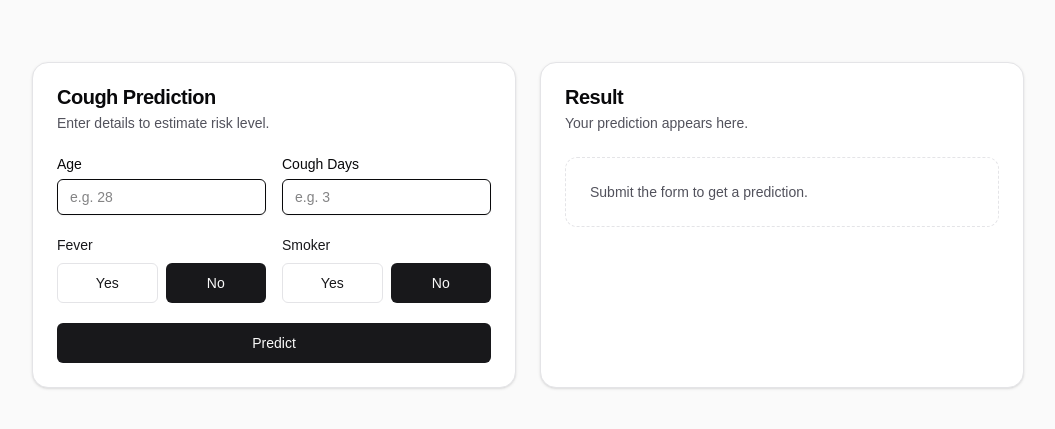
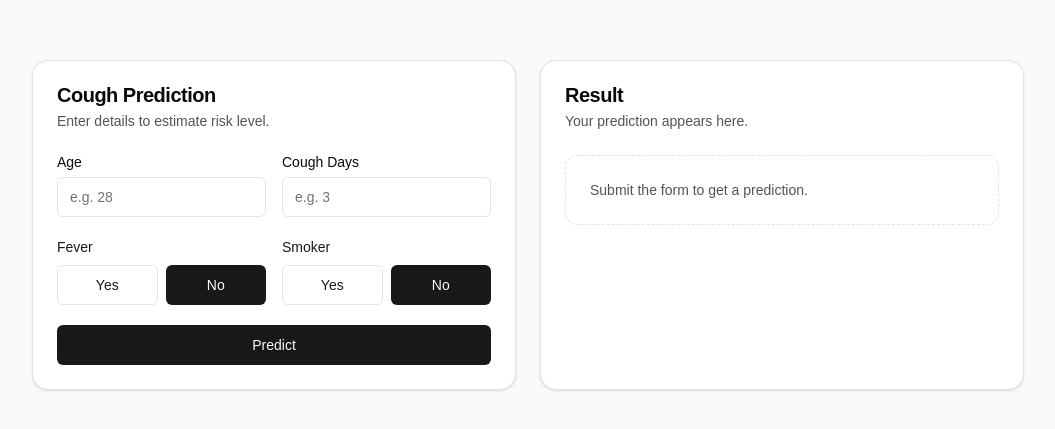
Before and after one commit to Surajphirke3/LOCKDOWN_3.19_SDG3, a Next.js app in the folder frontend/: page /cough-prediction in a window 1280 px wide. Shown: the part 175-604 px from the top of the page, without its empty margins (112-1167 px from the left). Built offline with nearby package versions, Linux system fonts and the light colour scheme.

Commit message:
feat(ui): add input component

```diff
--- /dev/null
+++ b/frontend/src/components/ui/input.tsx
@@ -0,0 +1,18 @@
+import * as React from 'react';
+
+import { cn } from '@/lib/utils';
+
+export const Input = React.forwardRef<HTMLInputElement, React.InputHTMLAttributes<HTMLInputElement>>(
+  ({ className, type, ...props }, ref) => (
+    <input
+      ref={ref}
+      type={type}
+      className={cn(
+        'flex h-10 w-full rounded-md border border-zinc-200 bg-white px-3 py-2 text-sm ring-offset-white file:border-0 file:bg-transparent file:text-sm file:font-medium placeholder:text-zinc-500 focus-visible:outline-none focus-visible:ring-2 focus-visible:ring-zinc-950 focus-visible:ring-offset-2 disabled:cursor-not-allowed disabled:opacity-50 dark:border-zinc-800 dark:bg-zinc-900 dark:ring-offset-zinc-950 dark:placeholder:text-zinc-400 dark:focus-visible:ring-zinc-300',
+        className
+      )}
+      {...props}
+    />
+  )
+);
+Input.displayName = 'Input';
```
